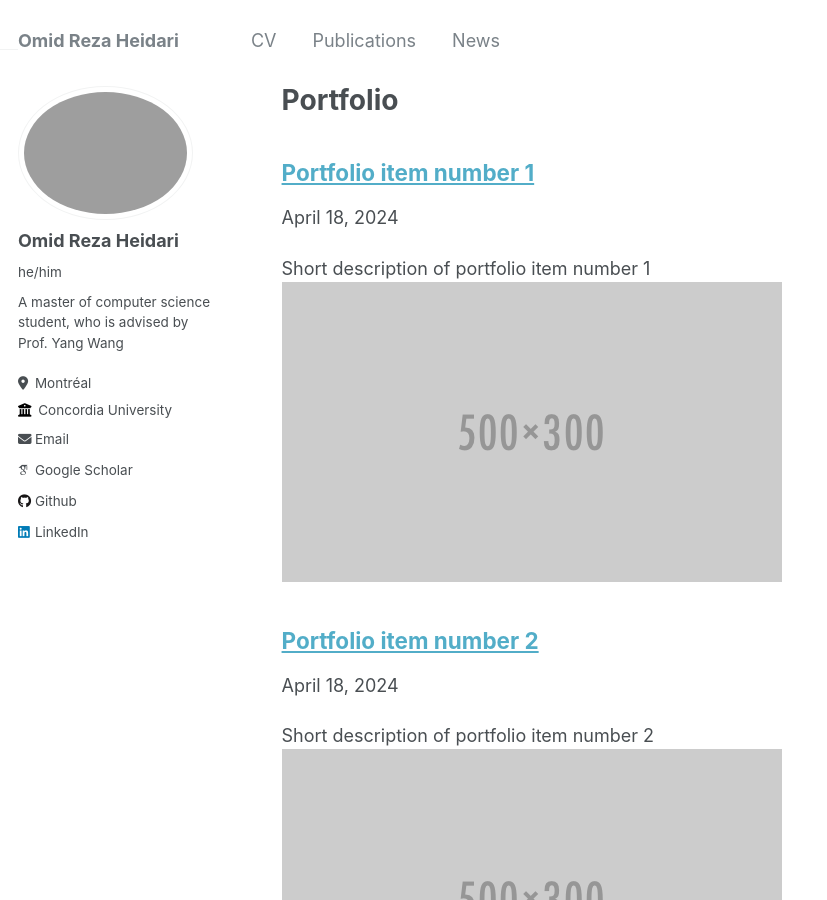
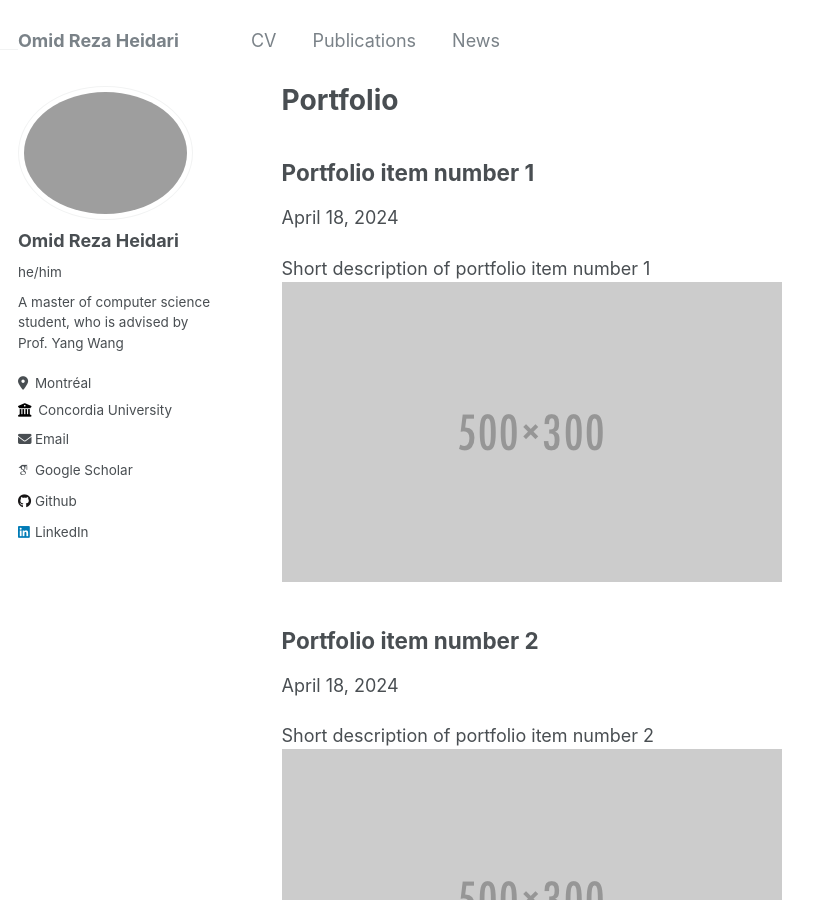
Before and after one commit to omid-reza/omid-reza.github.io, a Jekyll site: the page built from _pages/portfolio.html, in a window 1280 px wide and 900 px high. Shown: the whole window, without its empty margins (0-827 px from the left). Built offline with Jekyll 4.4.1, drawn with Linux system fonts in a browser that asks for light colours; some web fonts are replaced.

Commit message:
change the link

```diff
--- a/_includes/archive-single.html
+++ b/_includes/archive-single.html
@@ -30,7 +30,7 @@
       {% if post.link %}
         <a href="{{ post.link }}">{{ title }}</a> <a href="{{ base_path }}{{ post.url }}" rel="permalink"><i class="fa fa-link" aria-hidden="true" title="permalink"></i><span class="sr-only">Permalink</span></a>
       {% else %}
-        <a href="{{ base_path }}{{ post.url }}" rel="permalink">{{ title }}</a>
+        <strong>{{ title }}</strong>
       {% endif %}
     </h2>
 
```
